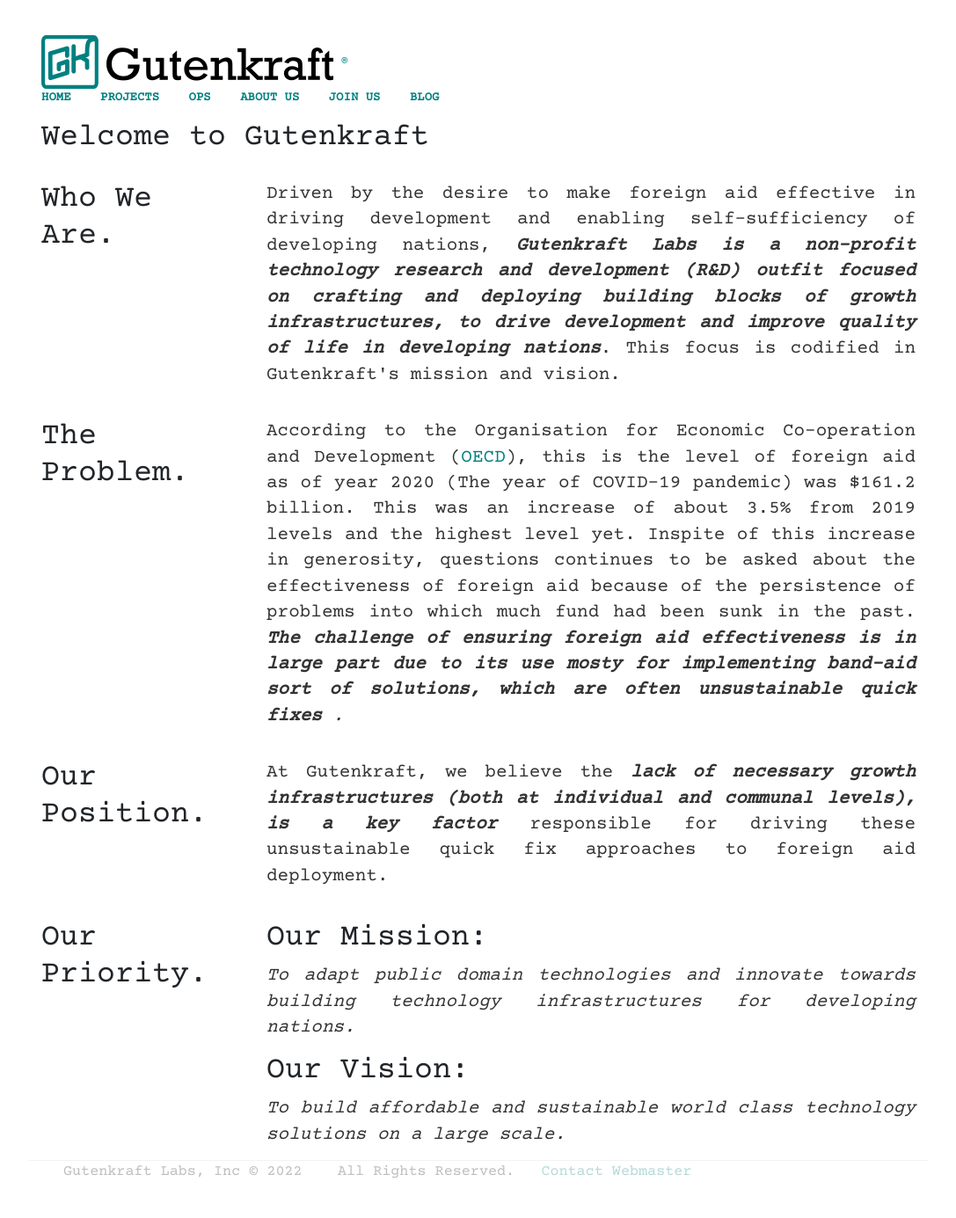
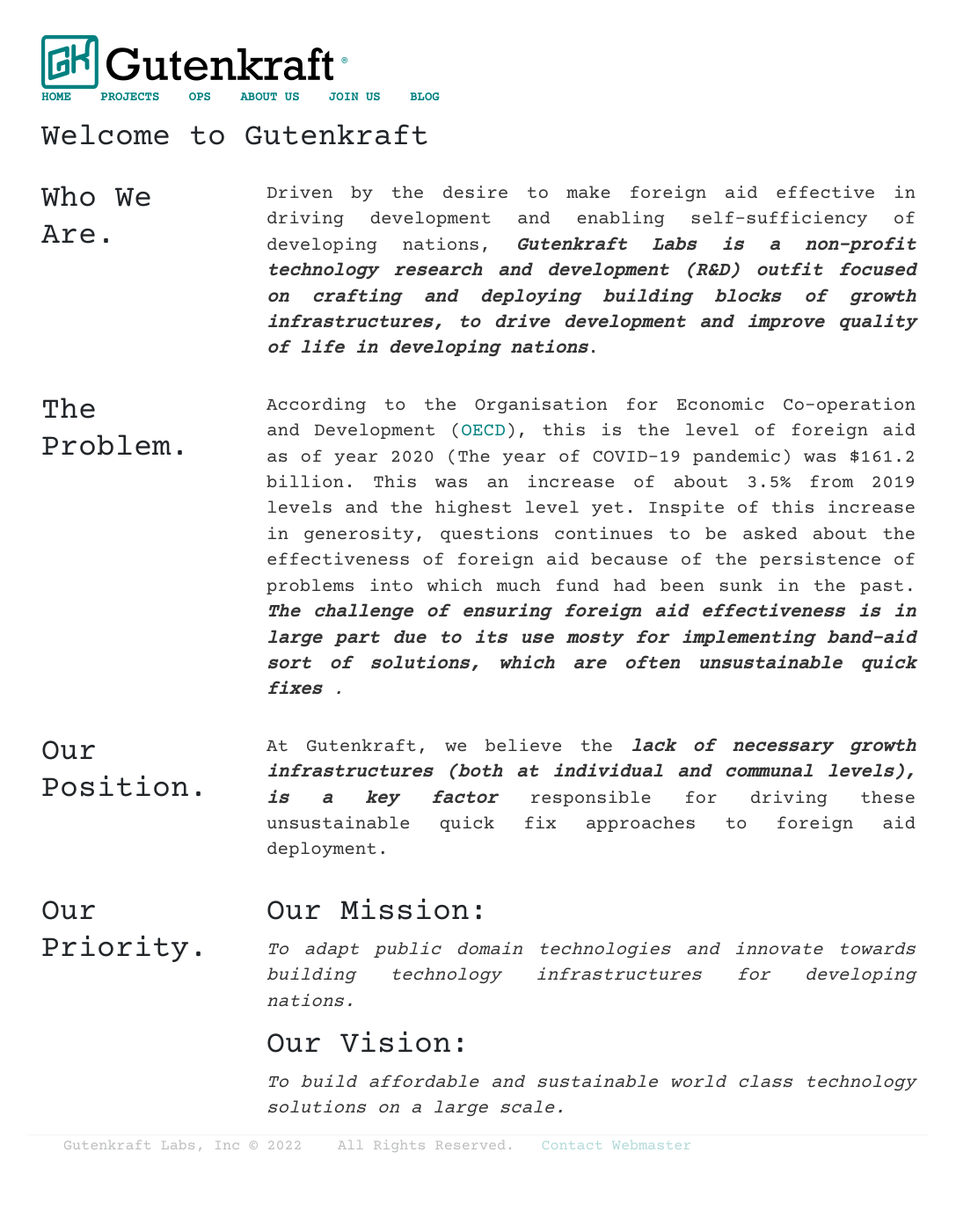
Before and after one commit to oferonmi/datafilik.github.io, a Jekyll site: the page built from index.html, in a window 1280 px wide. Shown: the whole page at 88% size, without its empty margins (96-1183 px from the left). Built offline with Jekyll 4.4.1, drawn with Linux system fonts in a browser that asks for light colours; some web fonts are replaced; after the commit the page ends 1356 px from its top, so only the background shows below that.

Commit message:
content update

```diff
--- a/index.html
+++ b/index.html
@@ -13,7 +13,7 @@
 		</div>
 		<div class="col-9 text-start">
 			<p class="fs-2" align="justify">
-				Driven by the desire to make foreign aid effective in driving development and enabling self-sufficiency of developing nations, <em><b>Gutenkraft Labs is a non-profit technology research and development (R&D) outfit focused on crafting and deploying building blocks of growth  infrastructures, to drive development and improve quality of life in developing nations</b></em>. This focus is codified in Gutenkraft's mission and vision.
+				Driven by the desire to make foreign aid effective in driving development and enabling self-sufficiency of developing nations, <em><b>Gutenkraft Labs is a non-profit technology research and development (R&D) outfit focused on crafting and deploying building blocks of growth  infrastructures, to drive development and improve quality of life in developing nations</b></em>.
 			</p>
 		</div>
 	</div><br>
@@ -31,8 +31,7 @@
 				Inspite of this increase in generosity, questions continues
 				to be asked about the effectiveness of foreign aid because of the persistence of problems into which much
 				fund had been sunk in the past.
-				<em><b>The challenge of ensuring foreign aid effectiveness is in large part due to its use mosty for
-						implementing band-aid sort of solutions, which are often unsustainable quick fixes </b>.</em>
+				<em><b>The challenge of ensuring foreign aid effectiveness is in large part due to its use mosty for implementing band-aid sort of solutions, which are often unsustainable quick fixes </b>.</em>
 			</p>
 		</div>
 	</div><br>
```
